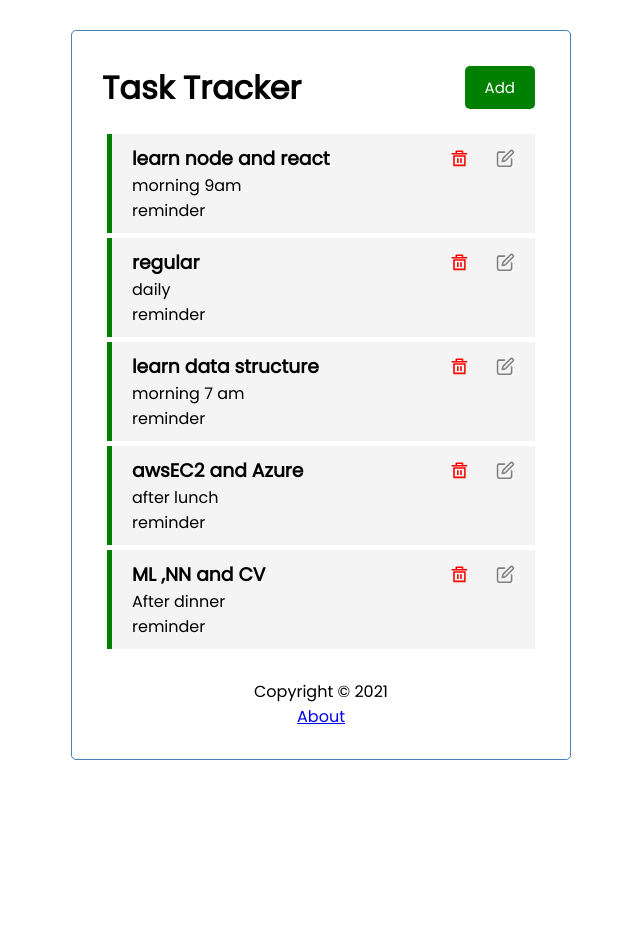
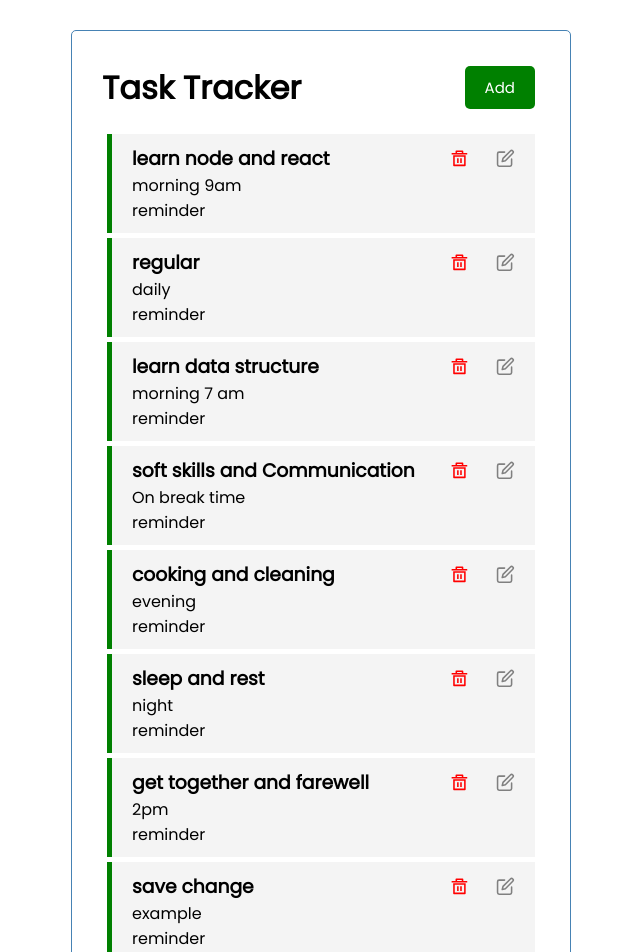
Before and after one commit to viveklaks/tasktracker, a React (Create React App) app: page / in a window 1280 px wide. Shown: the top 952 px of the page, without its empty margins (319-959 px from the left). Before the commit the page ends 800 px from the top, so only its background shows below. Built offline with nearby package versions, Linux system fonts and the light colour scheme; data requests are answered from the project's data file.

Commit message:
error correction refreshing from dummy api using useEffect

```diff
--- a/db.json
+++ b/db.json
@@ -19,16 +19,40 @@
       "id": 16
     },
     {
-      "text": "awsEC2 and Azure",
-      "day": "after lunch",
+      "text": "soft skills and Communication",
+      "day": "On break time",
       "reminder": true,
       "id": 17
     },
     {
-      "text": "ML ,NN and CV",
-      "day": "After dinner",
+      "text": "cooking and cleaning",
+      "day": "evening",
       "reminder": true,
       "id": 18
+    },
+    {
+      "text": "sleep and rest",
+      "day": "night",
+      "reminder": true,
+      "id": 19
+    },
+    {
+      "text": "get together and farewell",
+      "day": "2pm",
+      "reminder": true,
+      "id": 20
+    },
+    {
+      "text": "save change",
+      "day": "example",
+      "reminder": true,
+      "id": 23
+    },
+    {
+      "text": "get change updated",
+      "day": "get",
+      "reminder": false,
+      "id": 24
     }
   ]
 }
--- a/src/App.js
+++ b/src/App.js
@@ -56,7 +56,9 @@ const addTask= async(task)=>{
   setTasks([...tasks,data])
   console.log(tasks)
   const id = Math.floor(Math.random()*1000)+1
-   const newTask = {id , ...task}
+  console.log("Id created on add task",id)
+  setTaskId(id)
+  const newTask = {id , ...task}
   setTasks([...tasks, newTask])
 }
 //Save editTask
@@ -104,13 +106,15 @@ const deleteTask =async(id)=>{
 const EditTask =(id)=>{
 
   setEditTaskId(id)
+  console.log("editTaskId onClickEditTask",editTaskId)
+  console.log("taskId onClickEditTask",taskId)
 }
 //onEdit
 const cancelEdit =()=>{
 
   setEditTaskId(null)
-  console.log(editTaskId)
-}
+  console.log("editTaskId onClickCancelEdit",editTaskId)
+  console.log("taskId onClickCancelEdit",taskId)}
 // Toggle Remainder
 const toggleReminder= async(id)=>{
   console.log(id)
--- a/src/components/EditTag.js
+++ b/src/components/EditTag.js
@@ -1,7 +1,5 @@
 import React ,{useState}from 'react'
 
-
-import {TiCancel} from 'react-icons/ti'
 import Button from './Button';
 
 export const EditTag = ({task, onUpdate ,cancel}) => {
--- a/src/components/Tasks.js
+++ b/src/components/Tasks.js
@@ -9,7 +9,7 @@ const Tasks = ({tasks , onDelete,onEdit,onToggle,onUpdate,cancel,taskId}) => {
     return (
         <React.Fragment>
         {
-            tasks.map((task,index)=>(  <React.Fragment key={task.id}>
+            tasks.map((task,index)=>(  <React.Fragment key={index}>
                 {taskId === task.id ? (<EditTag  task={task} onUpdate ={onUpdate}cancel={cancel} taskId={taskId}/>):
                 (<Task  task={task} onDelete={onDelete} onEdit ={onEdit}onToggle={onToggle}/>)}
 
```
